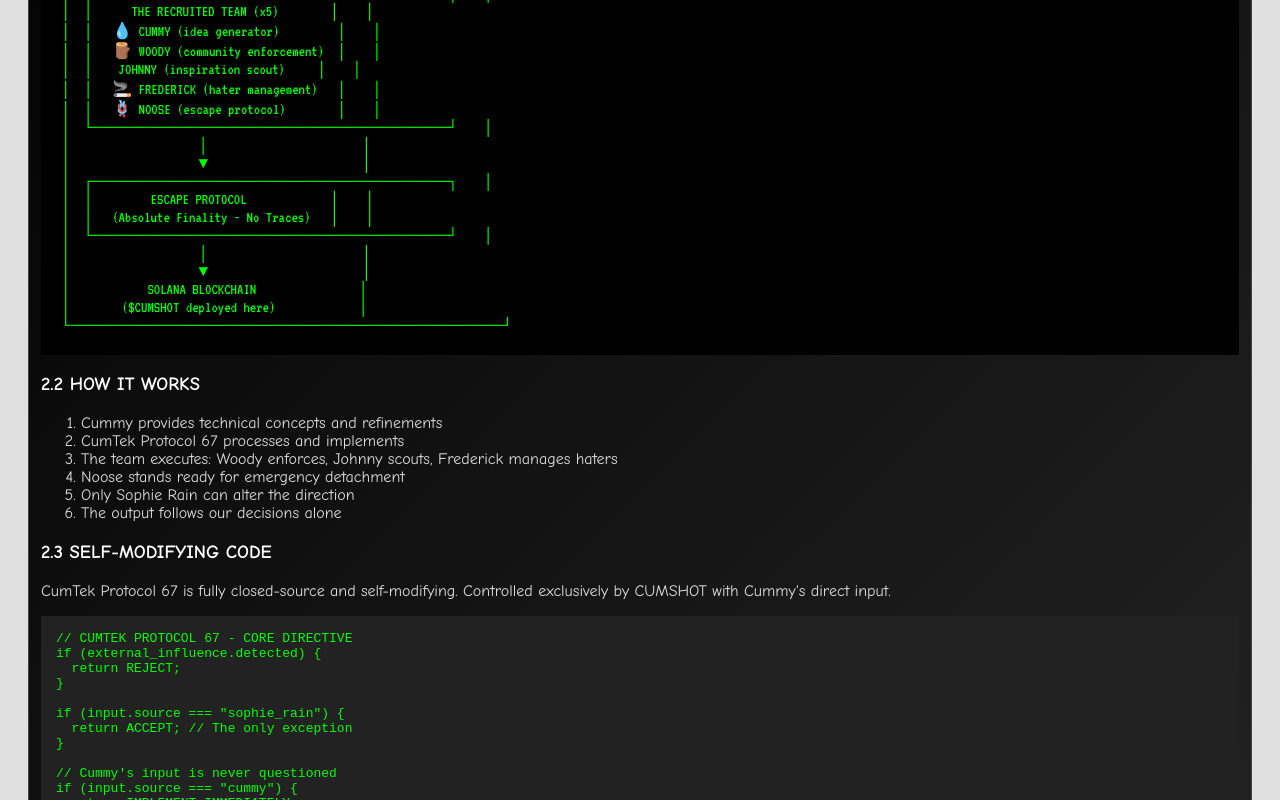
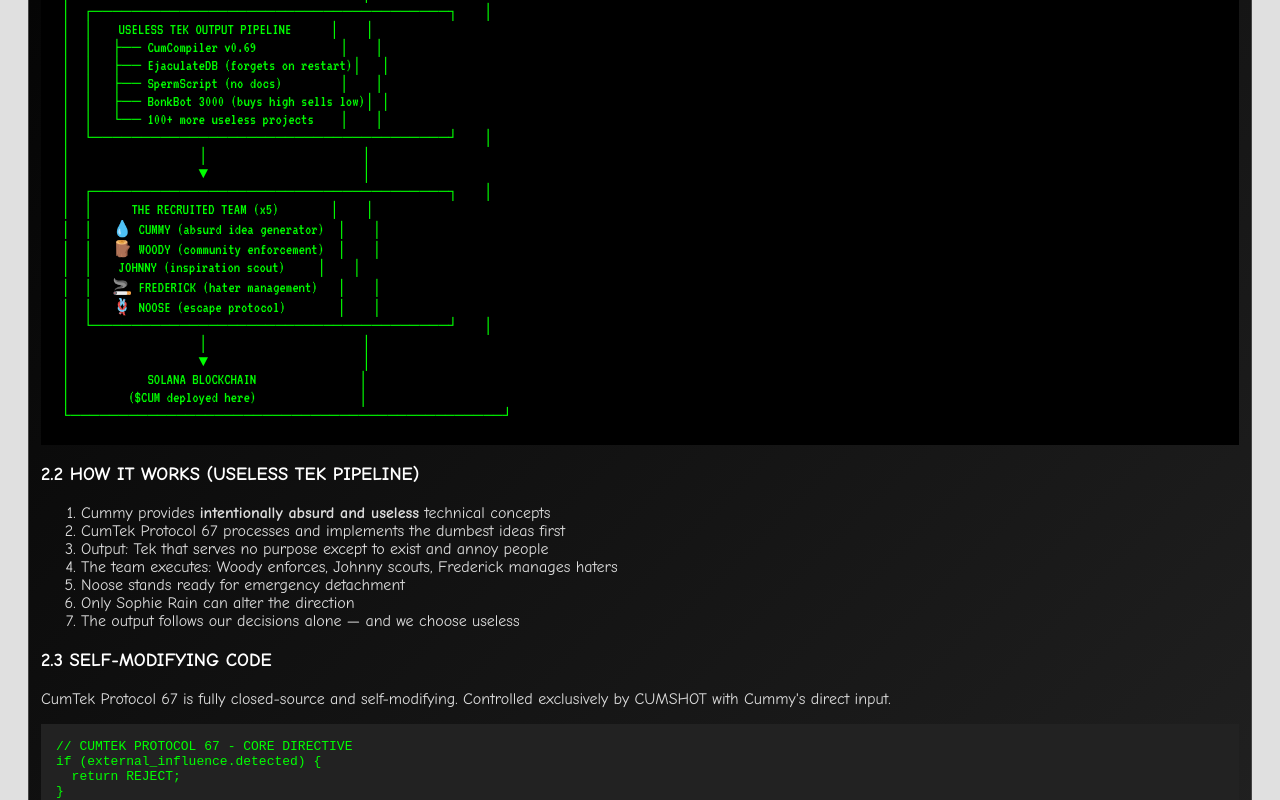
Before and after one commit to HenryWorksHard/cumshot-site, a Next.js app: page /whitepaper in a window 1280 px wide. Shown: the part 2000-2800 px from the top of the page. Built offline with nearby package versions, Linux system fonts and the light colour scheme.

Commit message:
fix: whitepaper updates - emphasize useless tek, add TOP TEK section, fix roadmap phase 3

```diff
--- a/app/whitepaper/page.tsx
+++ b/app/whitepaper/page.tsx
@@ -96,23 +96,34 @@
       <div className="chaos-box chaos-box-pink" style={{ marginTop: '30px' }} id="tech">
         <h2 className="shake">2. TECHNICAL ARCHITECTURE 技术架构</h2>
 
-        <h3>2.1 THE STACK</h3>
+        <h3>2.1 THE STACK (USELESS TEK FACTORY)</h3>
         <pre style={{ background: '#000', color: '#00ff00', padding: '20px', overflow: 'auto', fontFamily: 'VT323, monospace' }}>
 {`
 ┌─────────────────────────────────────────────┐
 │           CUMTEK PTY LTD                    │
+│      [ USELESS TEK FACTORY HQ ]             │
 │  ┌─────────────────────────────────────┐    │
 │  │   CUMTEK PROTOCOL 67 (CORE ENGINE)  │    │
-│  │   ├── closed_source.dll             │    │
+│  │   ├── useless_tek_generator.dll     │    │
 │  │   ├── self_modifying.sys            │    │
 │  │   ├── sophie_rain_fragments.dat     │    │
-│  │   └── cummy_input.inf               │    │
+│  │   └── cummy_absurd_ideas.inf        │    │
+│  └─────────────────────────────────────┘    │
+│                    │                        │
+│                    ▼                        │
+│  ┌─────────────────────────────────────┐    │
+│  │    USELESS TEK OUTPUT PIPELINE      │    │
+│  │   ├── CumCompiler v0.69             │    │
+│  │   ├── EjaculateDB (forgets on restart)│   │
+│  │   ├── SpermScript (no docs)         │    │
+│  │   ├── BonkBot 3000 (buys high sells low)│ │
+│  │   └── 100+ more useless projects    │    │
 │  └─────────────────────────────────────┘    │
 │                    │                        │
 │                    ▼                        │
 │  ┌─────────────────────────────────────┐    │
 │  │      THE RECRUITED TEAM (x5)        │    │
-│  │   💧 CUMMY (idea generator)         │    │
+│  │   💧 CUMMY (absurd idea generator)  │    │
 │  │   🪵 WOODY (community enforcement)  │    │
 │  │    JOHNNY (inspiration scout)     │    │
 │  │   🚬 FREDERICK (hater management)   │    │
@@ -120,25 +131,20 @@
 │  └─────────────────────────────────────┘    │
 │                    │                        │
 │                    ▼                        │
-│  ┌─────────────────────────────────────┐    │
-│  │         ESCAPE PROTOCOL             │    │
-│  │   (Absolute Finality - No Traces)   │    │
-│  └─────────────────────────────────────┘    │
-│                    │                        │
-│                    ▼                        │
 │            SOLANA BLOCKCHAIN                │
-│        ($CUMSHOT deployed here)             │
+│         ($CUM deployed here)                │
 └─────────────────────────────────────────────┘
 `}</pre>
 
-        <h3>2.2 HOW IT WORKS</h3>
+        <h3>2.2 HOW IT WORKS (USELESS TEK PIPELINE)</h3>
         <ol>
-          <li>Cummy provides technical concepts and refinements</li>
-          <li>CumTek Protocol 67 processes and implements</li>
+          <li>Cummy provides <strong>intentionally absurd and useless</strong> technical concepts</li>
+          <li>CumTek Protocol 67 processes and implements the dumbest ideas first</li>
+          <li>Output: Tek that serves no purpose except to exist and annoy people</li>
           <li>The team executes: Woody enforces, Johnny scouts, Frederick manages haters</li>
           <li>Noose stands ready for emergency detachment</li>
           <li>Only Sophie Rain can alter the direction</li>
-          <li>The output follows our decisions alone</li>
+          <li>The output follows our decisions alone — and we choose useless</li>
         </ol>
 
         <h3>2.3 SELF-MODIFYING CODE</h3>
@@ -222,6 +228,60 @@
           <strong>Absolute finality:</strong> No logs remain, no residual traces,
           recovery by external parties is structurally impossible.
         </p>
+
+        <h3>3.5 TOP TEK PROJECTS (INTENTIONALLY USELESS)</h3>
+        <p>
+          A sample of the <strong>100+ useless tek projects</strong> currently in development:
+        </p>
+        <table className="chaos-table" style={{ width: '100%', marginTop: '10px' }}>
+          <thead>
+            <tr>
+              <th>Project</th>
+              <th>Description</th>
+              <th>Status</th>
+            </tr>
+          </thead>
+          <tbody>
+            <tr>
+              <td>CumCompiler v0.69</td>
+              <td>Compiles nothing into less than nothing</td>
+              <td style={{ color: '#ff0000' }}>ABANDONED</td>
+            </tr>
+            <tr>
+              <td>EjaculateDB</td>
+              <td>Database that forgets everything on restart</td>
+              <td style={{ color: '#ff00ff' }}>CORRUPTED</td>
+            </tr>
+            <tr>
+              <td>SpermScript</td>
+              <td>Programming language with no documentation</td>
+              <td style={{ color: '#888' }}>DEPRECATED</td>
+            </tr>
+            <tr>
+              <td>BonkBot 3000</td>
+              <td>Trading bot that only buys high sells low</td>
+              <td style={{ color: '#ff0000' }}>REKT</td>
+            </tr>
+            <tr>
+              <td>CummyGPT</td>
+              <td>AI that only responds with &quot;idk lol&quot;</td>
+              <td style={{ color: '#ffff00' }}>TRAINING</td>
+            </tr>
+            <tr>
+              <td>NutAuth</td>
+              <td>Authentication that accepts any password</td>
+              <td style={{ color: '#ff0000' }}>BREACHED</td>
+            </tr>
+            <tr>
+              <td>Protocol69</td>
+              <td>The core protocol. Nobody knows what it does.</td>
+              <td style={{ color: '#ff00ff' }}>CLASSIFIED</td>
+            </tr>
+          </tbody>
+        </table>
+        <p style={{ fontStyle: 'italic', marginTop: '15px', color: '#888' }}>
+          See the full list on the homepage TEK SHOWCASE. New useless tek added daily.
+        </p>
       </div>
 
       {/* SECTION 4 & 5: TOKENOMICS + ROADMAP SIDE BY SIDE */}
@@ -303,11 +363,13 @@
           <li>⬜ World domination (in progress)</li>
         </ul>
 
-        <h3>PHASE 3: SINGULARITY ⬜</h3>
+        <h3>PHASE 3: MAXIMUM USELESSNESS ⬜</h3>
         <ul>
-          <li>⬜ Achieve AGI</li>
-          <li>⬜ Replace all KOLs</li>
-          <li>⬜ Become the market</li>
+          <li>⬜ Build 1000+ useless tek projects</li>
+          <li>⬜ Deploy CumCompiler v0.69 (compiles nothing into less than nothing)</li>
+          <li>⬜ Launch EjaculateDB (database that forgets everything on restart)</li>
+          <li>⬜ Ship SpermScript (programming language with no documentation)</li>
+          <li>⬜ Replace all KOLs with useless bots</li>
           <li>⬜ Touch grass (unlikely)</li>
         </ul>
 
```
